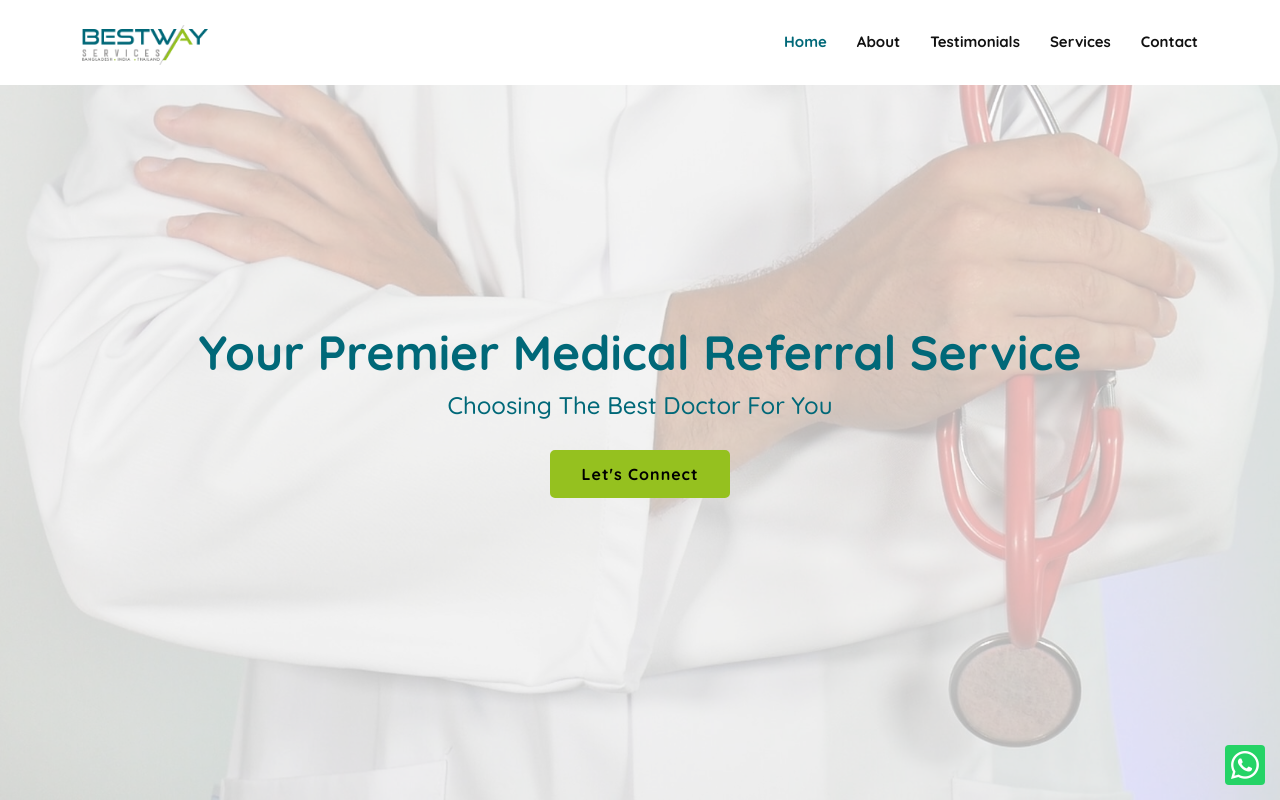
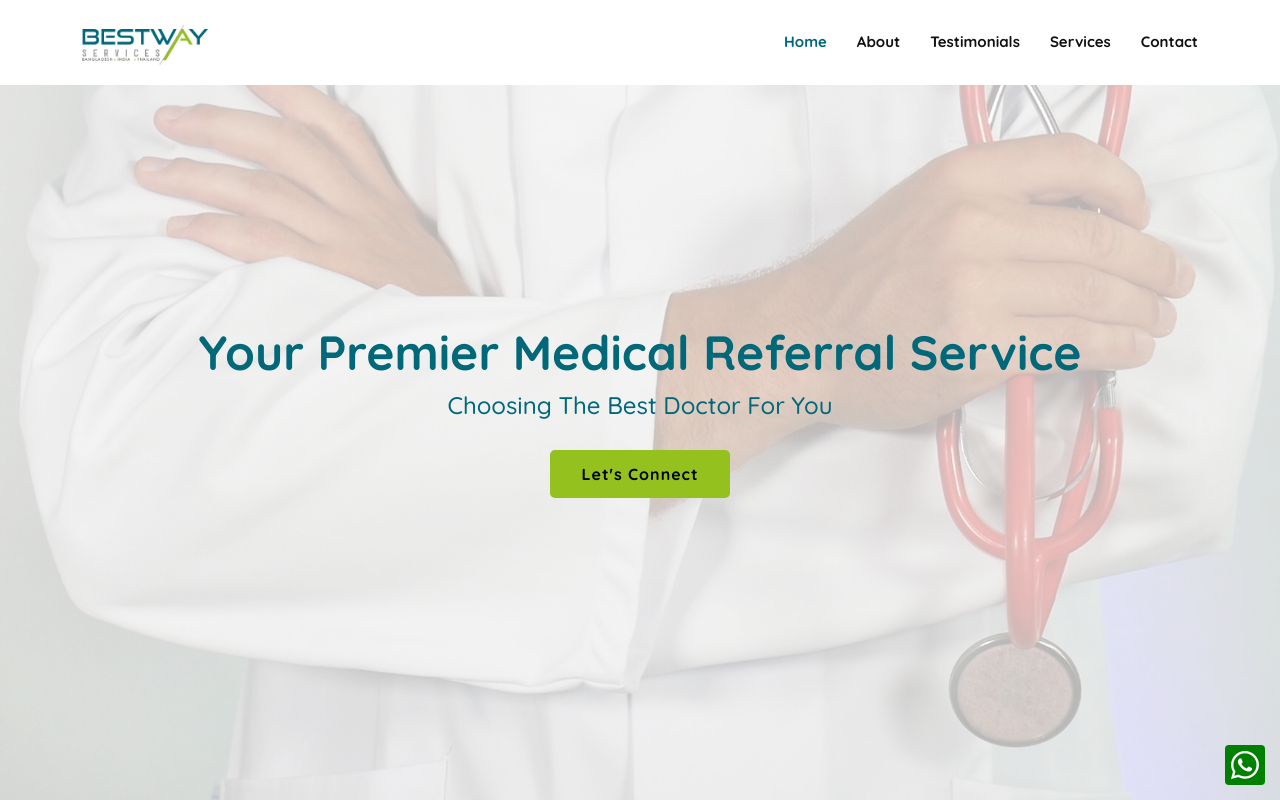
Before and after one commit to ahzahed/bestwayservices, a plain HTML site: page index.html in a window 1280 px wide. Shown: the top 800 px of the page. Drawn offline with Linux system fonts and the light colour scheme; files whose address does not match are found by name.

Commit message:
whatapp color change

```diff
--- a/assets/style.css
+++ b/assets/style.css
@@ -86,7 +86,7 @@ h6 {
   right: 15px;
   bottom: 15px;
   z-index: 996;
-  background: #25d366;
+  background: green;
   width: 40px;
   height: 40px;
   border-radius: 4px;
@@ -98,7 +98,7 @@ h6 {
   line-height: 0;
 }
 .whatsapp:hover {
-  background: #128c7e;
+  background: #25d366;
   color: #fff;
 }
 .whatsapp.active {
```
